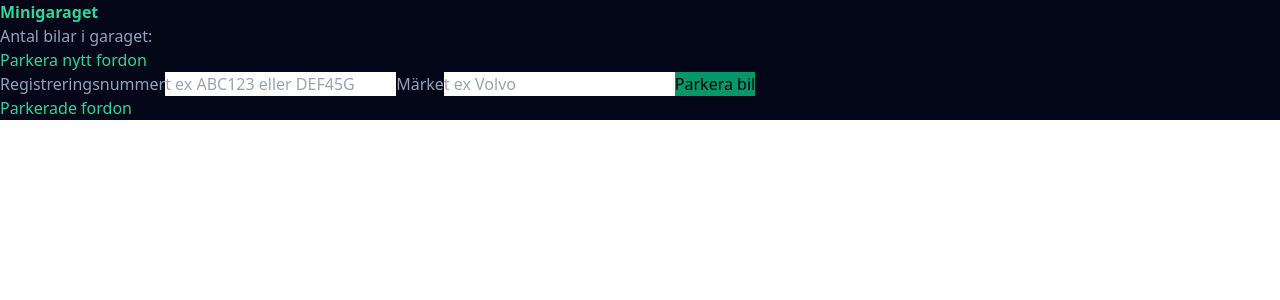
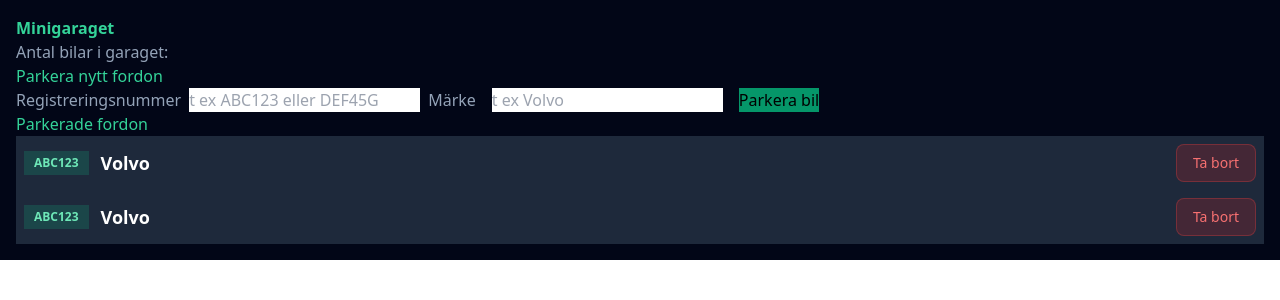
Before and after one commit to mattias-j-jonsson/GarageReact, a React (Vite) app: page / in a window 1280 px wide. Shown: the top 300 px of the page. Built offline with nearby package versions, Linux system fonts and the light colour scheme.

Commit message:
create simple layout for a parked car

```diff
--- a/src/App.tsx
+++ b/src/App.tsx
@@ -2,11 +2,12 @@
 
 import Header from "./Header";
 import Form from "./Form"
+import Parked from "./Parked";
 
 function App() {
   return (
     // Rubrik och bilräknare
-    <div className="mx-auto w=2/3 bg-slate-950">
+    <div className="mx-auto w=2/3 p-4 bg-slate-950">
       <Header />
       {/* Parkeringsformulär */}
       <div>
@@ -15,6 +16,8 @@ function App() {
       {/* Parkerade fordon */}
       <div>
         <h2 className="text-emerald-400">Parkerade fordon</h2>
+        <Parked />
+        <Parked />
       </div>
     </div>
   );
--- a/src/Form.tsx
+++ b/src/Form.tsx
@@ -2,16 +2,16 @@ const Form = () => {
   return (
     <>
       <h2 className="text-emerald-400">Parkera nytt fordon</h2>
-      <form action="">
-        <label htmlFor="regnr" className="text-slate-400">
+      <form className="" action="">
+        <label htmlFor="regnr" className="text-slate-400 pr-2">
           Registreringsnummer
         </label>
-        <input type="text" required placeholder="t ex ABC123 eller DEF45G" />
-        <label htmlFor="märke" className="text-slate-400">
+        <input className="mr-2" type="text" required placeholder="t ex ABC123 eller DEF45G" />
+        <label htmlFor="märke" className="text-slate-400 mr-2">
           Märke
         </label>
-        <input type="text" required placeholder="t ex Volvo" />
-        <button className="bg-emerald-600">Parkera bil</button>
+        <input className="mx-2" type="text" required placeholder="t ex Volvo" />
+        <button className="bg-emerald-600 mx-2">Parkera bil</button>
       </form>
     </>
   );
--- /dev/null
+++ b/src/Parked.tsx
@@ -0,0 +1,19 @@
+const Parked = () => {
+  return (
+    <div className="bg-slate-800 p-2 flex justify-between items-center">
+      <div className="flex items-center gap-3">
+        <span className="bg-emerald-500/20 text-emerald-300 text-xs uppercase font-semibold px-2.5 py-1">
+          ABC123
+        </span>
+        <h3 className="text-lg font-bold text-white">Volvo</h3>
+      </div>
+
+      <button
+        className="bg-red-600/20 hover:bg-red-600 text-red-400 hover:text-white px-4 py-2 rounded-lg text-sm font-medium border border-red-500/30 transition-all cursor-pointer">
+        Ta bort
+      </button>
+    </div>
+  );
+};
+
+export default Parked;
```
